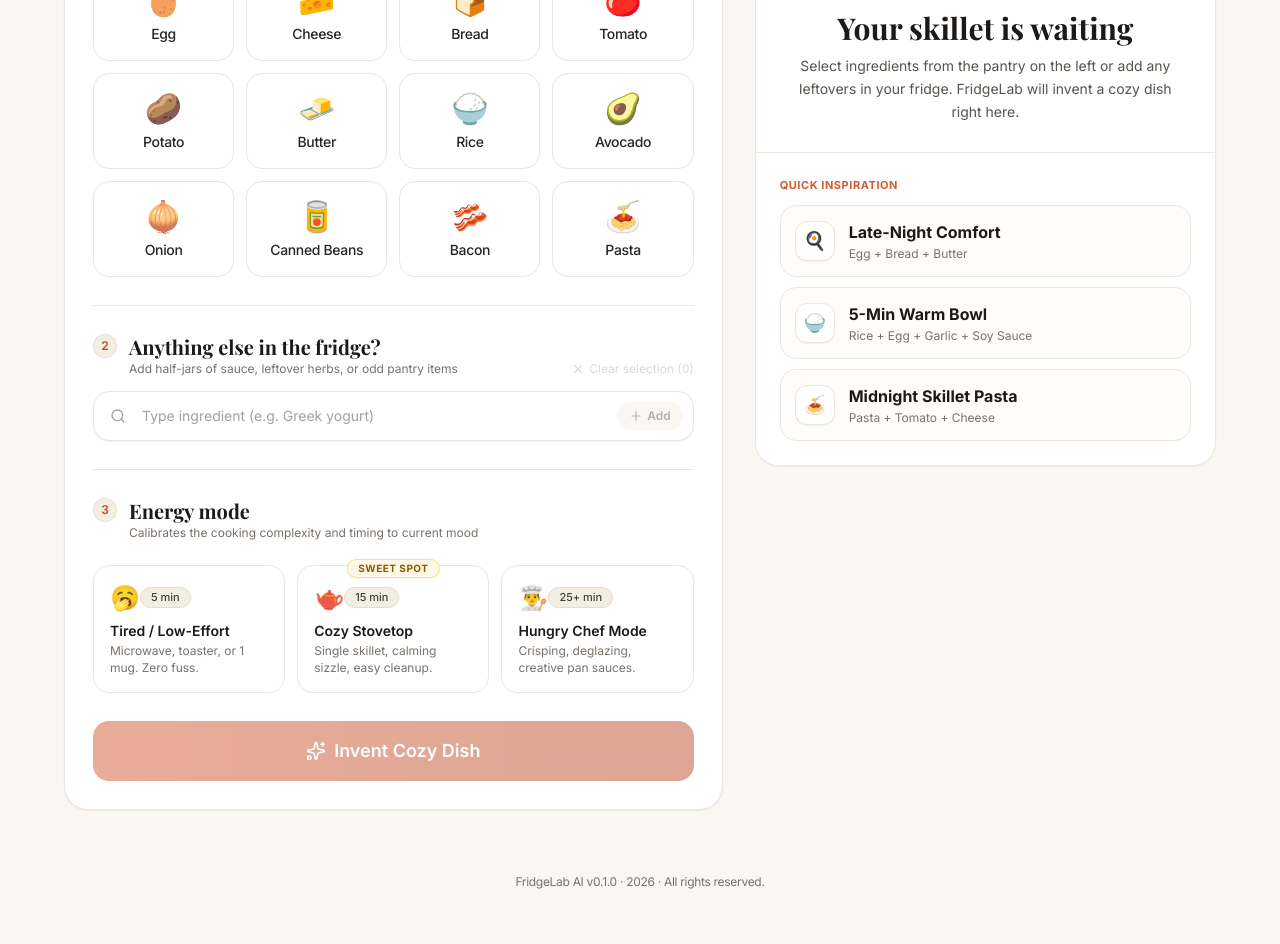
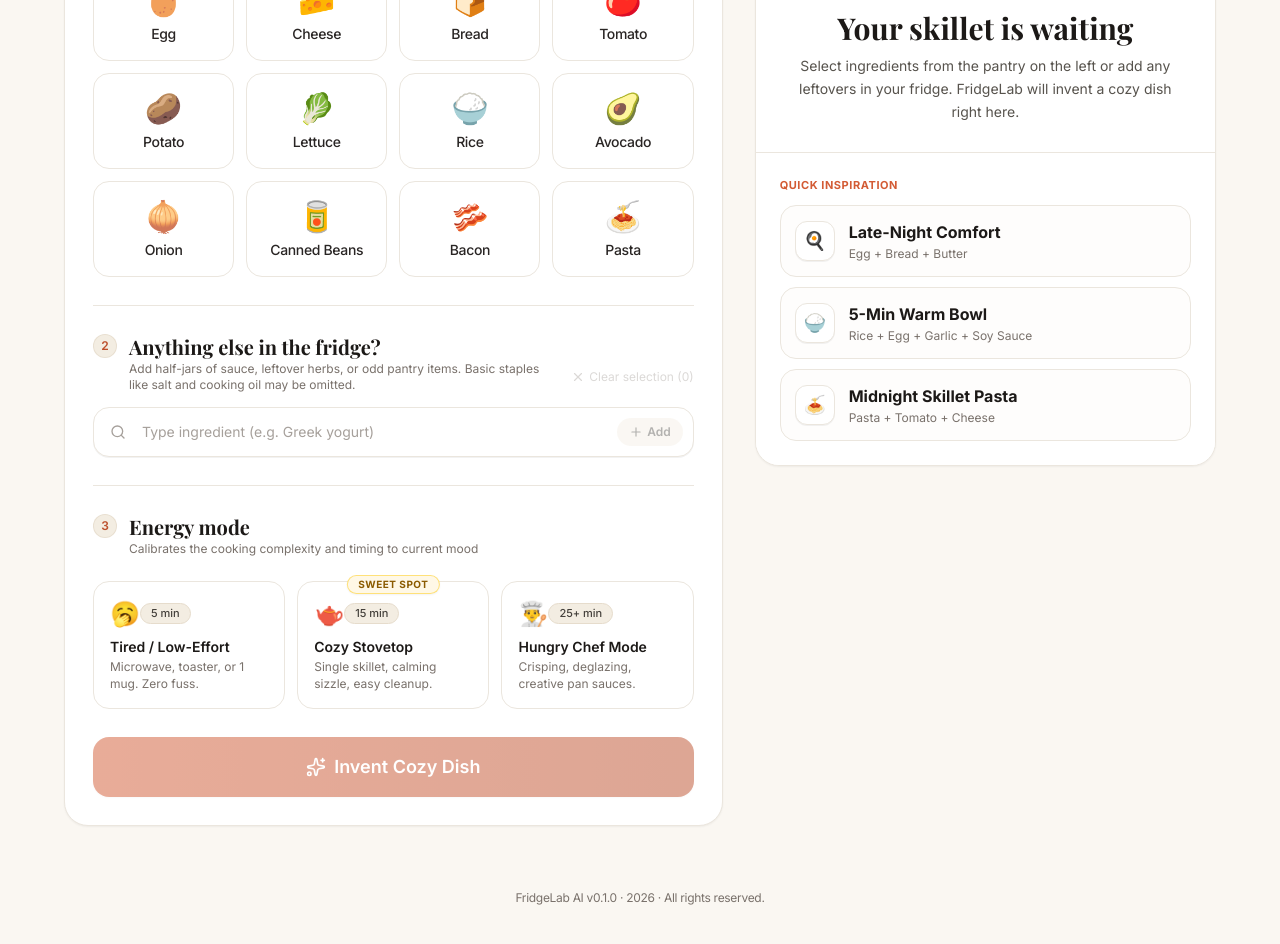
Before and after one commit to SmileyDoodle/fridgelab-ai, a React (Vite) app: page / in a window 1280 px wide. Shown: the part 400-1344 px from the top of the page. Built offline with nearby package versions, Linux system fonts and the light colour scheme; a web font is replaced by a local one.

Commit message:
improve energy mode prompt and other small improvements

```diff
--- a/src/App.tsx
+++ b/src/App.tsx
@@ -302,7 +302,7 @@ export default function App() {
 
       {/* Footer */}
       <footer className="mt-16 text-center text-xs text-stone-500 font-sans tracking-tight">
-        FridgeLab AI v0.1.0 · 2026 · All rights reserved.
+        FridgeLab AI v{__APP_VERSION__} · {new Date().getFullYear()} · All rights reserved.
       </footer>
     </div>
   )
--- a/src/components/pantry/CustomIngredientInput.tsx
+++ b/src/components/pantry/CustomIngredientInput.tsx
@@ -68,9 +68,9 @@ export function CustomIngredientInput({
           >
             Anything else in the fridge?
           </h3>
-          <div className="mt-0.5 flex flex-wrap items-center justify-between gap-2">
-            <p className="text-xs text-stone-500">
-              Add half-jars of sauce, leftover herbs, or odd pantry items
+          <div className="mt-0.5 flex items-center justify-between gap-3">
+            <p className="text-xs text-stone-500 flex-1 min-w-0">
+              Add half-jars of sauce, leftover herbs, or odd pantry items. Basic staples like salt and cooking oil may be omitted.
             </p>
             {/* Clear selection button */}
             <button
--- a/src/constants/pantryData.ts
+++ b/src/constants/pantryData.ts
@@ -15,7 +15,7 @@ export const INITIAL_PANTRY_INGREDIENTS: readonly Ingredient[] = [
   { id: 'bread', name: 'Bread', emoji: '🍞', category: 'grains' },
   { id: 'tomato', name: 'Tomato', emoji: '🍅', category: 'vegetables' },
   { id: 'potato', name: 'Potato', emoji: '🥔', category: 'vegetables' },
-  { id: 'butter', name: 'Butter', emoji: '🧈', category: 'dairy' },
+  { id: 'lettuce', name: 'Lettuce', emoji: '🥬', category: 'vegetables' },
   { id: 'rice', name: 'Rice', emoji: '🍚', category: 'grains' },
   { id: 'avocado', name: 'Avocado', emoji: '🥑', category: 'vegetables' },
   { id: 'onion', name: 'Onion', emoji: '🧅', category: 'vegetables' },
--- a/src/constants/quickInspirations.ts
+++ b/src/constants/quickInspirations.ts
@@ -22,8 +22,8 @@ export const QUICK_INSPIRATIONS: readonly QuickInspiration[] = [
     title: 'Late-Night Comfort',
     subtitle: 'Egg + Bread + Butter',
     emoji: '🍳',
-    stapleIds: ['egg', 'bread', 'butter'],
-    customIngredients: [],
+    stapleIds: ['egg', 'bread'],
+    customIngredients: ['Butter'],
     energyMode: 'tired',
     recipe: {
       title: 'Golden Butter Toast with Jammy Skillet Eggs',
--- /dev/null
+++ b/src/vite-env.d.ts
@@ -0,0 +1 @@
+declare const __APP_VERSION__: string
--- a/vite.config.ts
+++ b/vite.config.ts
@@ -55,7 +55,12 @@ function devApiRecipePlugin(): Plugin {
   }
 }
 
+import pkg from './package.json' with { type: 'json' }
+
 export default defineConfig({
   plugins: [react(), tailwindcss(), devApiRecipePlugin()],
   build: { target: 'esnext' },
+  define: {
+    __APP_VERSION__: JSON.stringify(pkg.version),
+  },
 })
```
Also changed, not shown: 1 other file (tests, documents, lock files or other folders).
